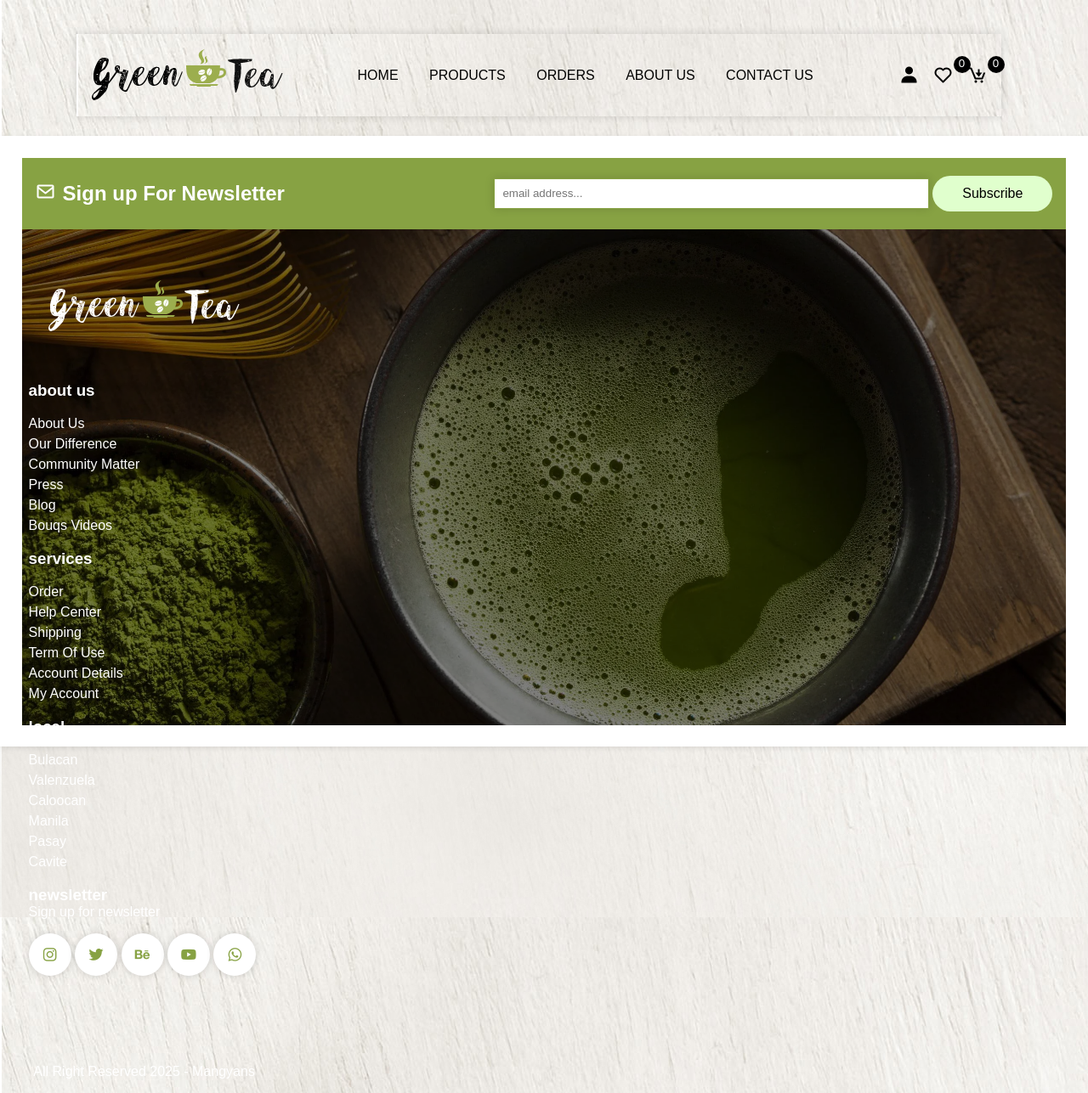
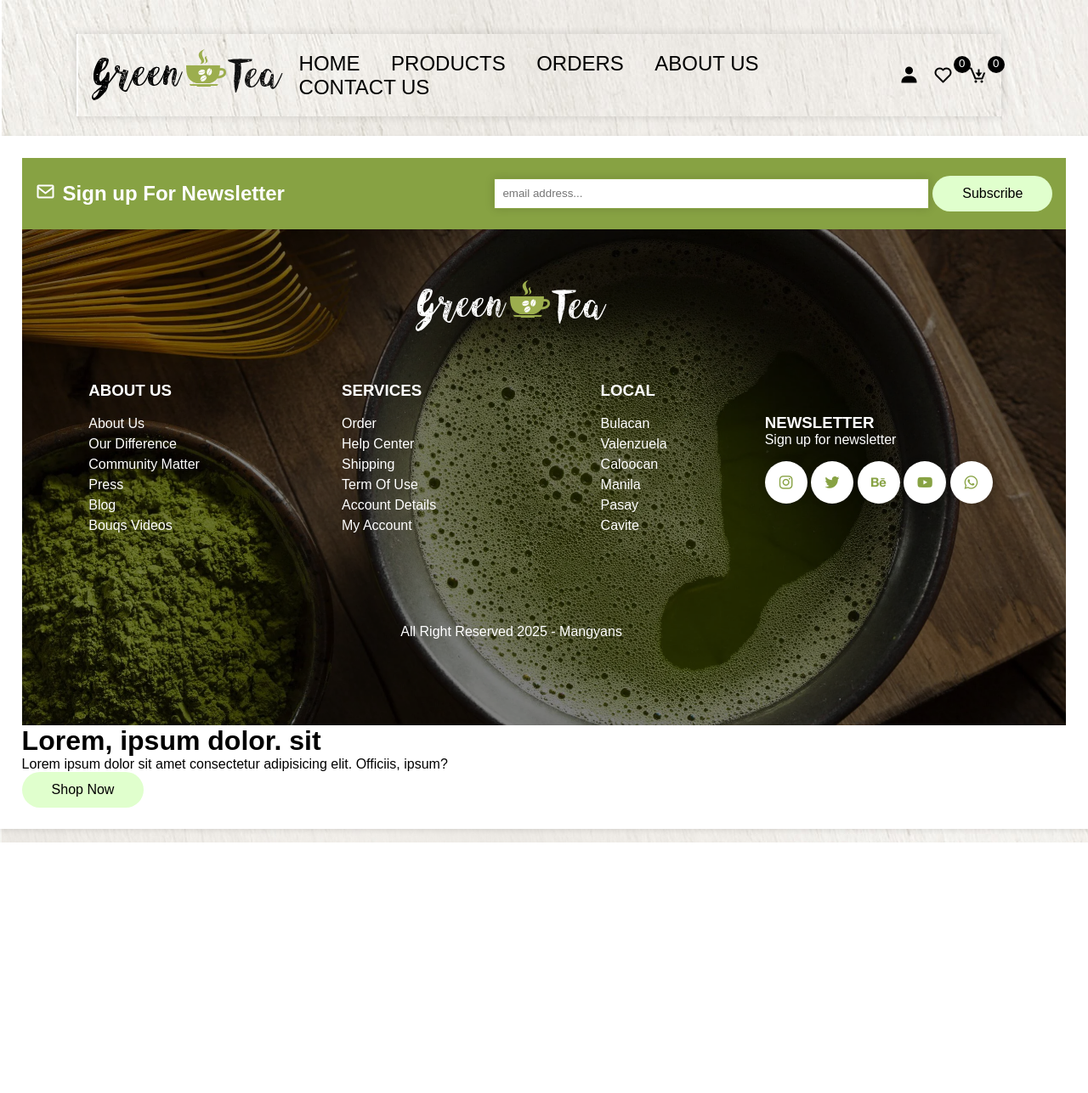
Before and after one commit to 19niel/E-Tech-CBS-training, a PHP site: page /home.php in a window 1280 px wide. Shown: the whole page at 85% size. After the commit the page ends 992 px from the top, so only its background shows below. Run offline with PHP 8.4, Linux system fonts and the light colour scheme.

Commit message:
footer not looking good

```diff
--- a/E-Tech CBS/home.php
+++ b/E-Tech CBS/home.php
@@ -17,7 +17,19 @@
 <body>
 <?php include 'components/header.php'; ?>
     <div class="main">
-    <?php include 'components/footer.php'; ?>
+        <?php include 'components/footer.php'; ?>
+        <div class="home-section">
+            <div class="slider__slider slide1">
+                <div class="overlay"></div>
+                <div class="slide-detail"></div>
+                <h1>Lorem, ipsum dolor. sit</h1>
+                <p>Lorem ipsum dolor sit amet consectetur adipisicing elit. Officiis, ipsum?</p>
+                <a href="view_products.php" class="btn">shop now</a>
+            </div>
+            <div class="hero-dec-top"></div>
+            <div class="hero-dec-bottom"></div>
+
+        </div>
     </div>
     <script src="https://cdnjs.cloudflare.com/ajax/libs/sweetalert/2.1.2/sweetalert.min.js"></script>
     <script src="script.js"></script>
--- a/E-Tech CBS/style.css
+++ b/E-Tech CBS/style.css
@@ -204,7 +204,7 @@ header.scrolled{
 
 .navbar a{
     margin: 1rem;
-    font-size: 1rem;
+    font-size: 1.5rem;
     color: #000;
     text-transform: uppercase;
 }
@@ -316,9 +316,9 @@ footer .inner-footer{
     display: grid;
     grid-template-columns: repeat(auto-fit, minmax(18rem, 1fr));
     align-items: center;
-    justify-content: center;
+    justify-items: center; /* Center items inside grid */
     width: 100%;
-    max-width: 12   00px;
+    max-width: 1200px;
     margin: 0 auto;
     padding: 3rem 0;
     color: #fff;
@@ -340,8 +340,8 @@ footer .inner-footer .card li:nth-child(1),
 footer .iiner-footer .card p{
     margin-top: 1rem;
 }
+footer .inner-footer .card h3{
 
-footer .iiner-footer .card h3{
     text-transform: uppercase;
 }
 
@@ -349,6 +349,7 @@ footer .inner-footer .card p{
     margin-bottom: 1rem;
     font-size: 16px;
 }
+
 
 
 footer .inner-footer .card .social-links{
@@ -368,6 +369,7 @@ footer .inner-footer .card .social-links i{
     padding: .6rem;
     font-size: 1.3rem;
 }
+
 footer .inner-footer .card .social-links i:hover{
     background: var(--green);
     color: #fff;
@@ -377,8 +379,8 @@ footer .bottom-footer{
     text-transform: capitalize;
     text-align: center;
     padding: 3rem 0;
-    color: #fff;
-    padding-bottom: 1rem ;
+    color:  #fff;
+
 
 }
 /* ------------------ media screen ---------------------*/
--- /dev/null
+++ b/time.txt
@@ -0,0 +1 @@
+1:00:07
```
